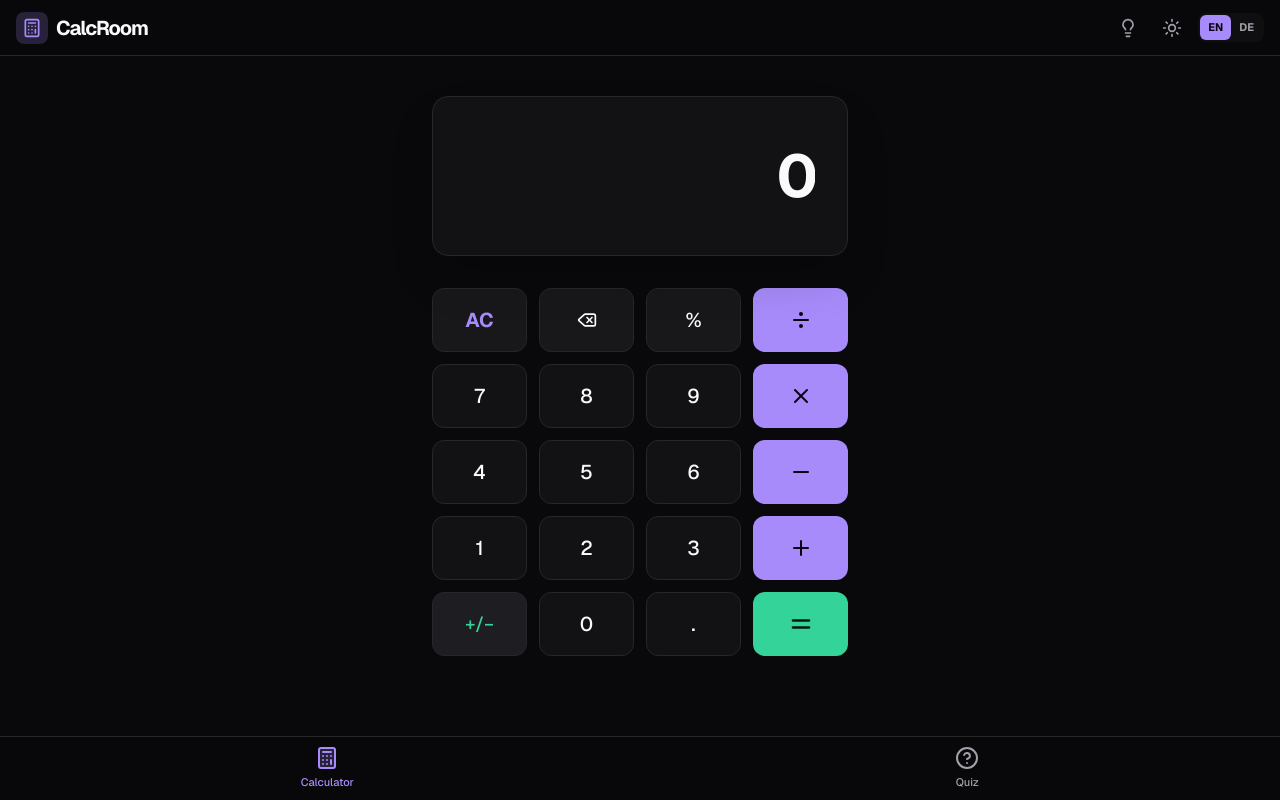
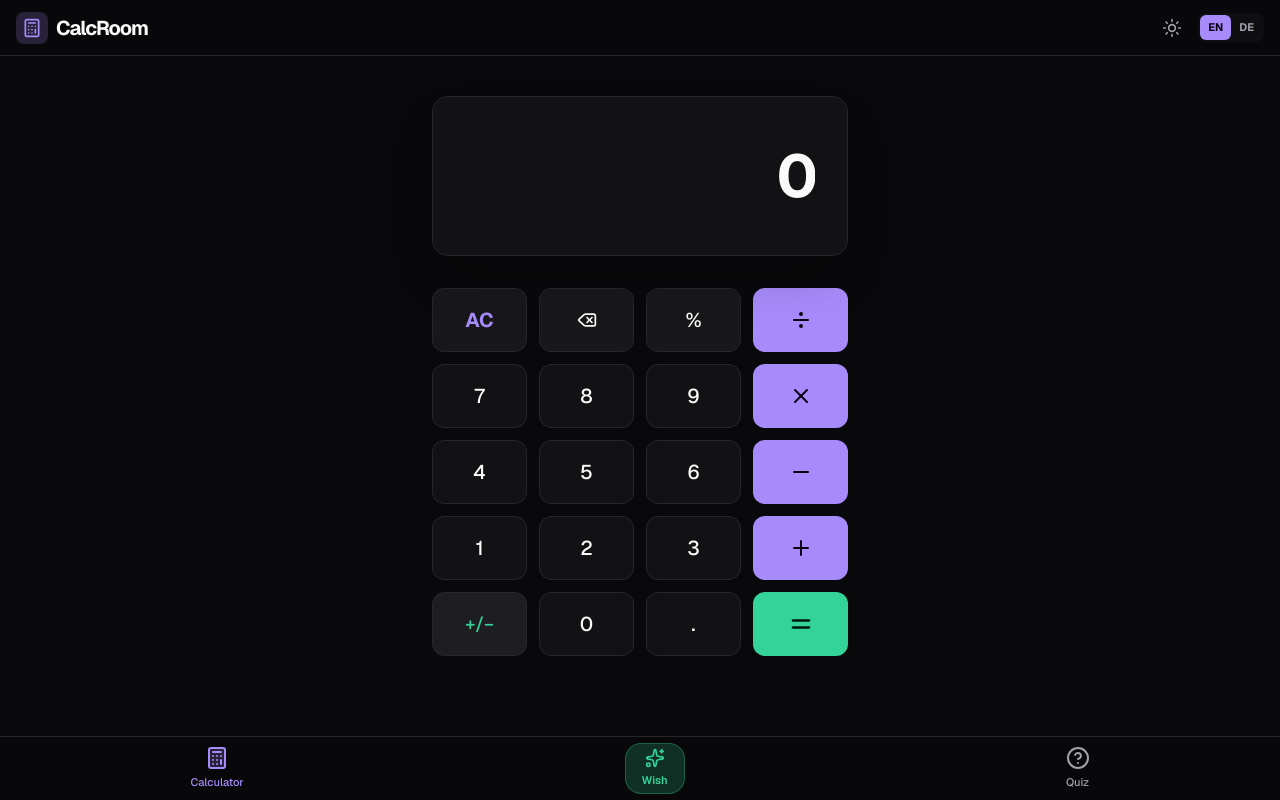
Before and after one commit to ryheinz/CalcQuiz, a React (Vite) app: page / in a window 1280 px wide. Built offline with nearby package versions, Linux system fonts and the light colour scheme.

Commit message:
Move feature wish to a 'Wish' bottom-nav button with a bottom-sheet form

```diff
--- a/src/components/FeatureWish.tsx
+++ b/src/components/FeatureWish.tsx
@@ -1,6 +1,6 @@
 import React, { useState } from 'react';
 import { AnimatePresence, motion } from 'motion/react';
-import { AlertTriangle, CheckCircle2, Lightbulb, Send, X } from 'lucide-react';
+import { AlertTriangle, CheckCircle2, Send, Sparkles, X } from 'lucide-react';
 import { cn } from '@/src/lib/utils';
 import { useSettings } from '@/src/lib/settings';
 
@@ -60,29 +60,32 @@ export function FeatureWish() {
           setOpen(true);
           setStatus('idle');
         }}
-        aria-label={t('app.wishTitle')}
-        title={t('app.wishTitle')}
-        className="p-2 rounded-lg hover:bg-surface-container-high transition-colors active:scale-95 duration-100"
+        aria-label={t('app.wishNav')}
+        title={t('app.wishNav')}
+        className="flex flex-col items-center justify-center gap-1 px-4 py-1 rounded-2xl bg-tertiary/20 text-tertiary border border-tertiary/30 hover:bg-tertiary/30 active:scale-95 transition-all"
       >
-        <Lightbulb className="w-5 h-5 text-on-surface-variant" />
+        <Sparkles className="w-5 h-5" />
+        <span className="text-[11px] font-semibold">{t('app.wishNav')}</span>
       </button>
 
       <AnimatePresence>
         {open && (
           <motion.div
-            className="fixed inset-0 z-[60] flex items-center justify-center p-4"
+            className="fixed inset-0 z-[60] flex items-end justify-center"
             initial={{ opacity: 0 }}
             animate={{ opacity: 1 }}
             exit={{ opacity: 0 }}
           >
             <div className="absolute inset-0 bg-black/60 backdrop-blur-sm" onClick={reset} />
             <motion.div
-              initial={{ opacity: 0, scale: 0.95, y: 16 }}
-              animate={{ opacity: 1, scale: 1, y: 0 }}
-              exit={{ opacity: 0, scale: 0.95, y: 16 }}
-              transition={{ duration: 0.18 }}
-              className="relative w-full max-w-sm bg-surface border border-outline-variant rounded-2xl p-6 space-y-4"
+              initial={{ y: '100%' }}
+              animate={{ y: 0 }}
+              exit={{ y: '100%' }}
+              transition={{ type: 'spring', damping: 28, stiffness: 320 }}
+              className="relative w-full max-w-md bg-surface border-t border-outline-variant rounded-t-3xl px-6 pt-3 pb-[calc(1.5rem+env(safe-area-inset-bottom))] max-h-[88vh] overflow-y-auto space-y-4"
             >
+              <div className="mx-auto w-10 h-1.5 bg-outline-variant rounded-full" />
+
               <div className="flex items-start justify-between gap-2">
                 <div>
                   <p className="text-[10px] text-on-surface-variant font-bold uppercase tracking-wider">CalcRoom</p>
--- a/src/components/Layout.tsx
+++ b/src/components/Layout.tsx
@@ -25,7 +25,6 @@ export function Layout({ children, activeTab, onTabChange }: LayoutProps) {
         </div>
 
         <div className="flex items-center gap-2">
-          <FeatureWish />
           <button
             onClick={toggleTheme}
             aria-label={theme === 'dark' ? t('app.themeToLight') : t('app.themeToDark')}
@@ -77,6 +76,7 @@ export function Layout({ children, activeTab, onTabChange }: LayoutProps) {
           <Calculator className={cn("w-6 h-6", activeTab === 'calculator' && "fill-primary/20")} />
           <span className="text-[11px] font-medium">{t('app.calculatorTab')}</span>
         </button>
+        <FeatureWish />
         <button
           onClick={() => onTabChange('quiz')}
           className={cn(
--- a/src/lib/settings.tsx
+++ b/src/lib/settings.tsx
@@ -13,7 +13,8 @@ const translations: Record<Language, Record<string, string>> = {
     'app.themeToLight': 'Switch to light mode',
     'app.themeToDark': 'Switch to dark mode',
 
-    'app.wishTitle': 'Request a feature',
+    'app.wishNav': 'Wish',
+    'app.wishTitle': 'Make a wish',
     'app.wishSubtitle': 'Have an idea for CalcRoom? Share it — it may be built next.',
     'app.wishPlaceholder': 'Describe your feature idea...',
     'app.wishEmailPlaceholder': 'Your email (optional)',
@@ -67,7 +68,8 @@ const translations: Record<Language, Record<string, string>> = {
     'app.themeToLight': 'Zum Hellmodus wechseln',
     'app.themeToDark': 'Zum Dunkelmodus wechseln',
 
-    'app.wishTitle': 'Feature anfragen',
+    'app.wishNav': 'Wunsch',
+    'app.wishTitle': 'Dein Wunsch',
     'app.wishSubtitle': 'Hast du eine Idee für CalcRoom? Teile sie — sie wird vielleicht als Nächstes gebaut.',
     'app.wishPlaceholder': 'Beschreibe deine Feature-Idee...',
     'app.wishEmailPlaceholder': 'Deine E-Mail (optional)',
```
